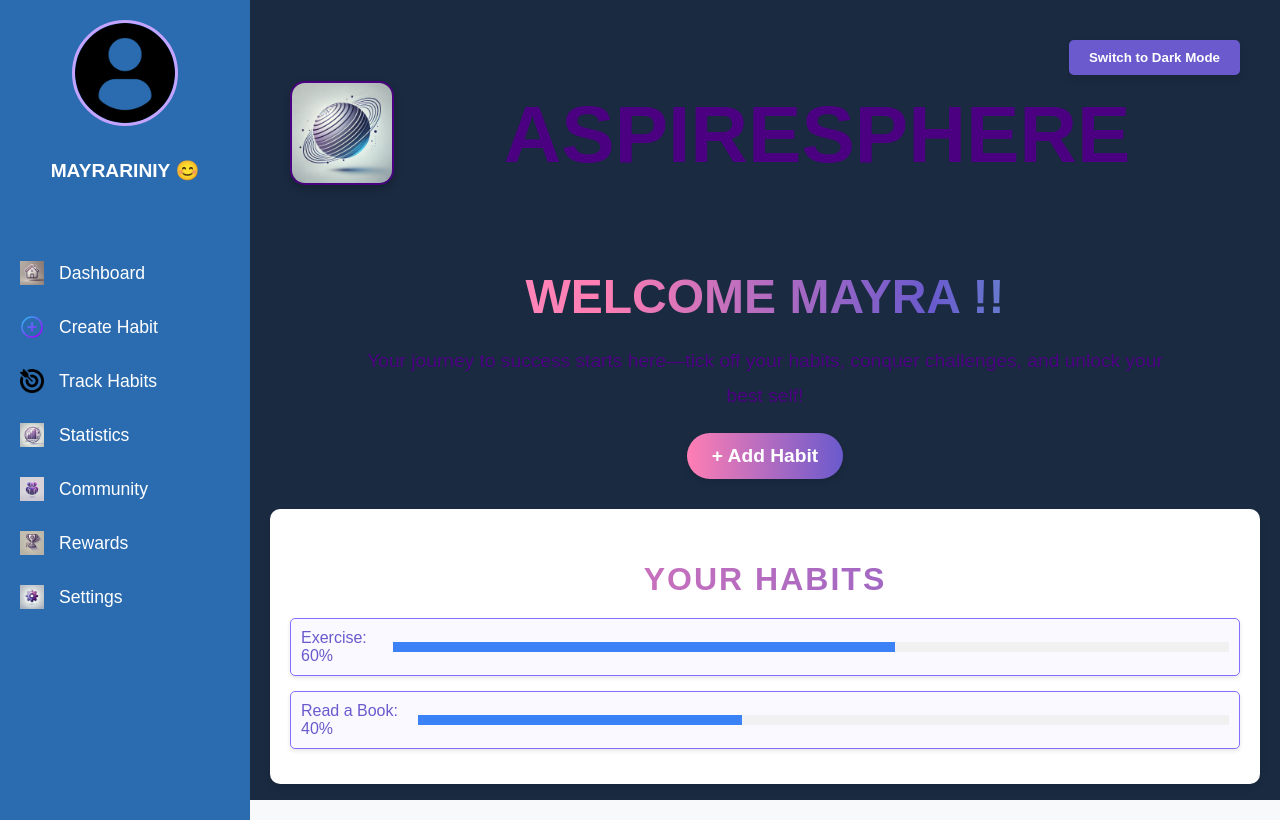
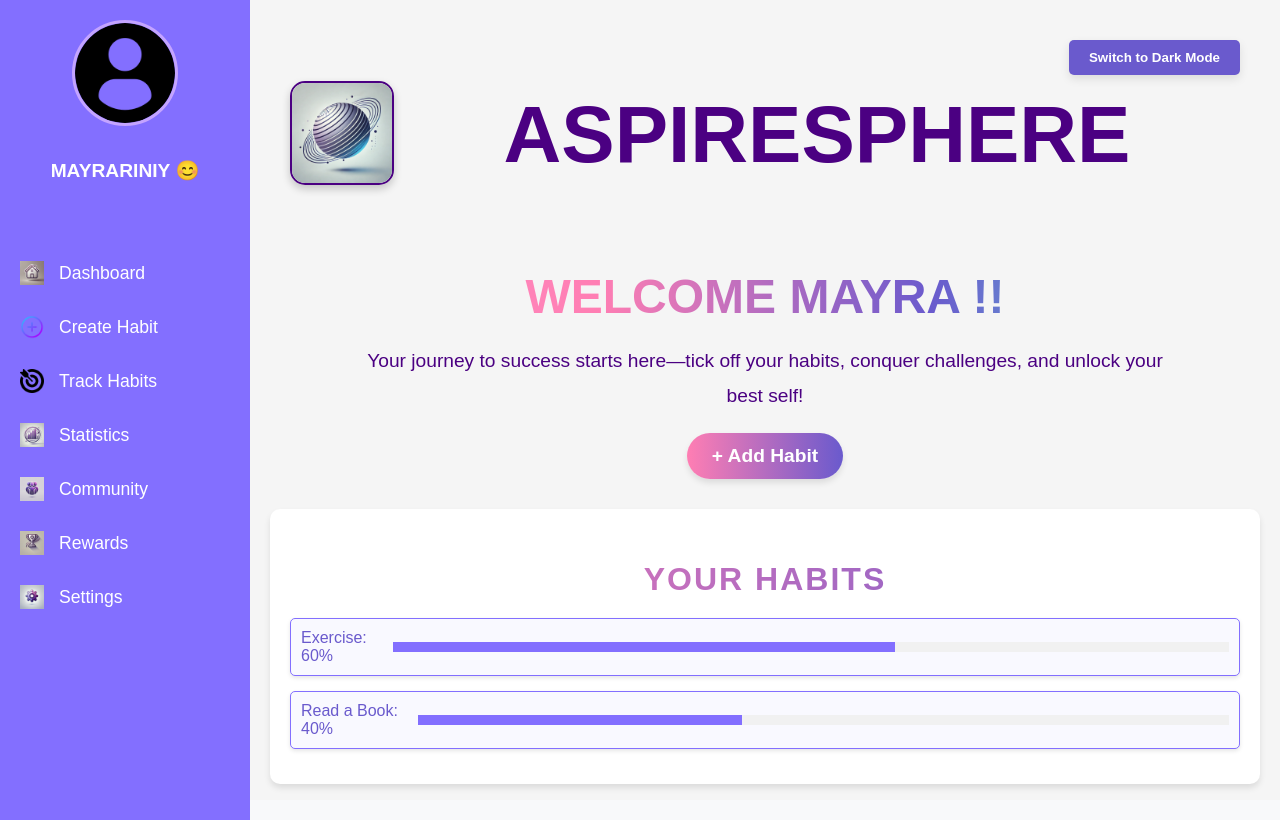
Before and after one commit to Mayrariniy26/aspiresphere, a React (Create React App) app: page /dashboard in a window 1280 px wide. Built offline with nearby package versions, Linux system fonts and the light colour scheme.

Commit message:
Modified Create Habit files

```diff
--- a/src/components/DashboardContent.js
+++ b/src/components/DashboardContent.js
@@ -1,15 +1,24 @@
 import React from "react";
+import { useNavigate } from "react-router-dom"; // Import useNavigate
 import "../styles/Dashboard.css";
 
 const DashboardContent = () => {
+  const navigate = useNavigate(); // Hook for navigation
+
   return (
     <div className="dashboard-content">
-      <h2 className="welcome gradient-text">WELCOME MAYRA !!</h2>
+      <h2 className="welcome">WELCOME MAYRA !!</h2>
       <p className="dashboard-description">
         Your journey to success starts here—tick off your habits, conquer
         challenges, and unlock your best self!
       </p>
-      <button className="add-habit-btn">+ Add Habit</button>
+      {/* Add Habit Button */}
+      <button
+        className="add-habit-btn"
+        onClick={() => navigate("/create-habit")} // Navigate to Create Habit page
+      >
+        + Add Habit
+      </button>
       <div className="habit-progress">
         <h3>Your Habits</h3>
         <div className="habit">
--- a/src/styles/global.css
+++ b/src/styles/global.css
@@ -1,5 +1,5 @@
 /* Global Light Mode */
-body.light, .dark {
+body.light, .light {
   --sidebar-bg: #6a5acd; /* Purple */
   --sidebar-text: #ffffff; /* White */
   --sidebar-hover: #836fff; /* Light Lavender */
@@ -13,7 +13,7 @@ body.light, .dark {
 }
 
 /* Global Dark Mode */
-body.dark, .light {
+body.dark, .dark {
   --sidebar-bg: #1e3a5f; /* Dark Blue for Sidebar */
   --sidebar-text: #d1d5db; /* Light Gray Text */
   --sidebar-hover: #2b6cb0; /* Hover Blue */
```
